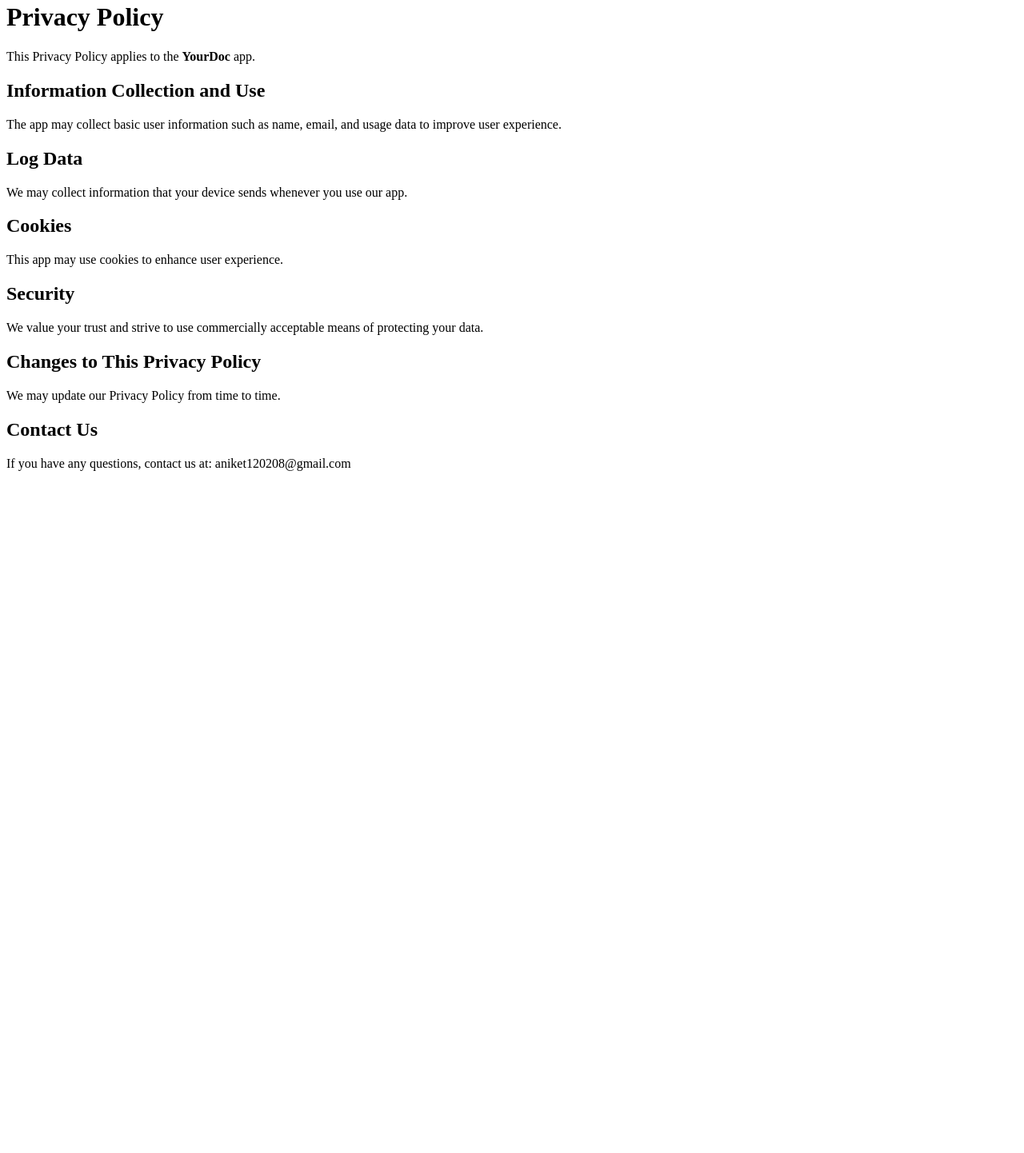
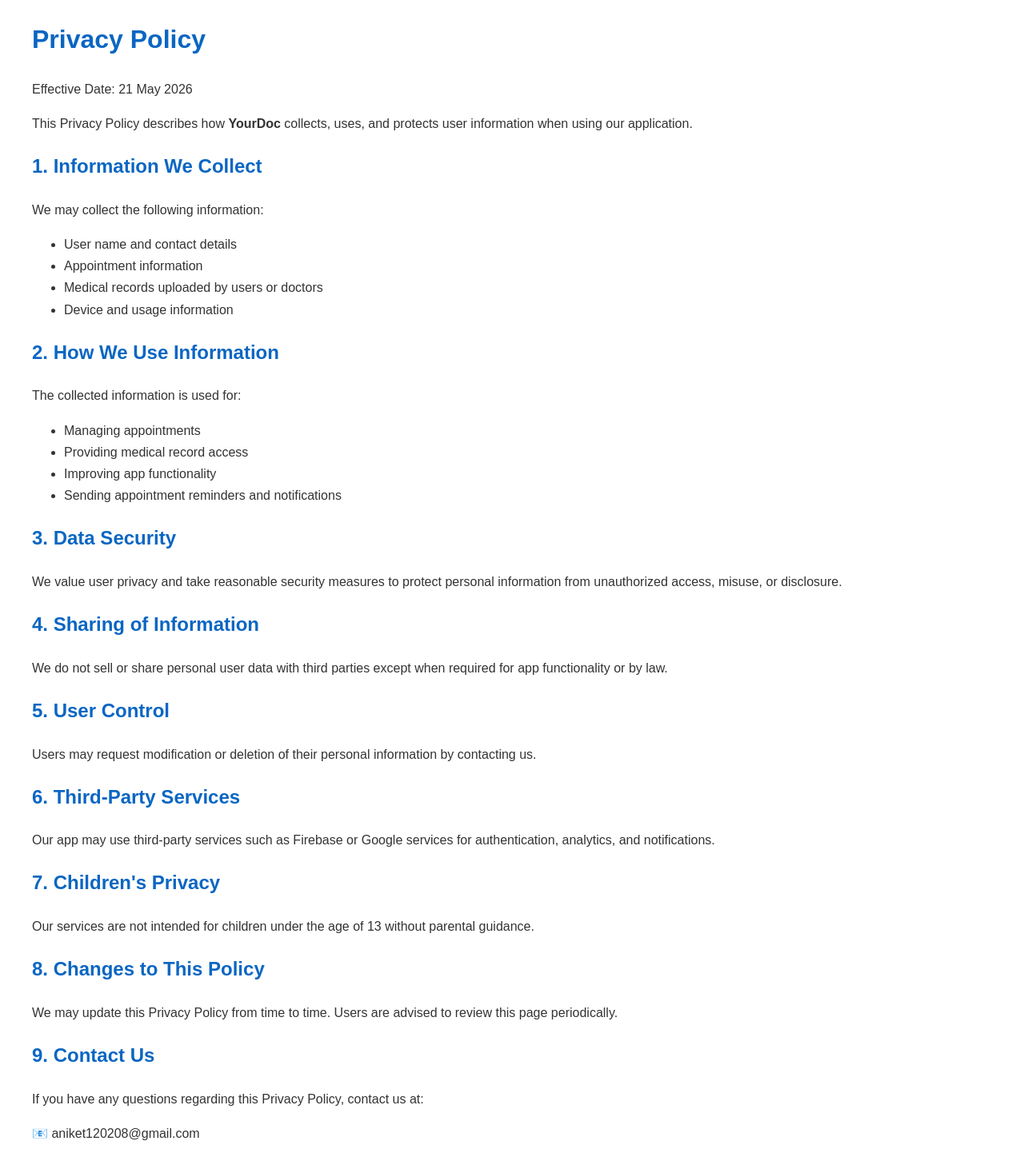
Before and after one commit to aniket120208-cmyk/privacy_policy, a plain HTML site: page privacy_policy.html in a window 1280 px wide. Shown: the part 18-1460 px from the top of the page at 80% size. Before the commit the page ends 800 px from the top, so only its background shows below. Drawn offline with Linux system fonts and the light colour scheme.

Commit message:
Update privacy_policy.html

```diff
--- a/privacy_policy.html
+++ b/privacy_policy.html
@@ -1,30 +1,98 @@
 <!DOCTYPE html>
-<html>
+<html lang="en">
 <head>
+  <meta charset="UTF-8">
+  <meta name="viewport" content="width=device-width, initial-scale=1.0">
   <title>Privacy Policy</title>
+  <style>
+    body{
+      font-family: Arial, sans-serif;
+      line-height: 1.7;
+      margin: 40px;
+      color: #333;
+    }
+    h1,h2{
+      color:#0a66c2;
+    }
+  </style>
 </head>
 <body>
-  <h1>Privacy Policy</h1>
 
-  <p>This Privacy Policy applies to the <b>YourDoc</b> app.</p>
+<h1>Privacy Policy</h1>
 
-  <h2>Information Collection and Use</h2>
-  <p>The app may collect basic user information such as name, email, and usage data to improve user experience.</p>
+<p>Effective Date: 21 May 2026</p>
 
-  <h2>Log Data</h2>
-  <p>We may collect information that your device sends whenever you use our app.</p>
+<p>
+This Privacy Policy describes how <b>YourDoc</b> collects, uses, and protects user information when using our application.
+</p>
 
-  <h2>Cookies</h2>
-  <p>This app may use cookies to enhance user experience.</p>
+<h2>1. Information We Collect</h2>
 
-  <h2>Security</h2>
-  <p>We value your trust and strive to use commercially acceptable means of protecting your data.</p>
+<p>We may collect the following information:</p>
 
-  <h2>Changes to This Privacy Policy</h2>
-  <p>We may update our Privacy Policy from time to time.</p>
+<ul>
+  <li>User name and contact details</li>
+  <li>Appointment information</li>
+  <li>Medical records uploaded by users or doctors</li>
+  <li>Device and usage information</li>
+</ul>
 
-  <h2>Contact Us</h2>
-  <p>If you have any questions, contact us at: aniket120208@gmail.com</p>
+<h2>2. How We Use Information</h2>
+
+<p>The collected information is used for:</p>
+
+<ul>
+  <li>Managing appointments</li>
+  <li>Providing medical record access</li>
+  <li>Improving app functionality</li>
+  <li>Sending appointment reminders and notifications</li>
+</ul>
+
+<h2>3. Data Security</h2>
+
+<p>
+We value user privacy and take reasonable security measures to protect personal information from unauthorized access, misuse, or disclosure.
+</p>
+
+<h2>4. Sharing of Information</h2>
+
+<p>
+We do not sell or share personal user data with third parties except when required for app functionality or by law.
+</p>
+
+<h2>5. User Control</h2>
+
+<p>
+Users may request modification or deletion of their personal information by contacting us.
+</p>
+
+<h2>6. Third-Party Services</h2>
+
+<p>
+Our app may use third-party services such as Firebase or Google services for authentication, analytics, and notifications.
+</p>
+
+<h2>7. Children's Privacy</h2>
+
+<p>
+Our services are not intended for children under the age of 13 without parental guidance.
+</p>
+
+<h2>8. Changes to This Policy</h2>
+
+<p>
+We may update this Privacy Policy from time to time. Users are advised to review this page periodically.
+</p>
+
+<h2>9. Contact Us</h2>
+
+<p>
+If you have any questions regarding this Privacy Policy, contact us at:
+</p>
+
+<p>
+📧 aniket120208@gmail.com
+</p>
 
 </body>
 </html>
```
